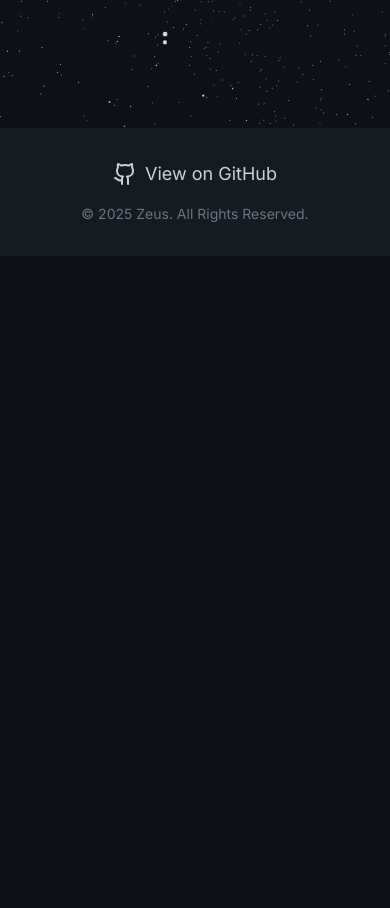
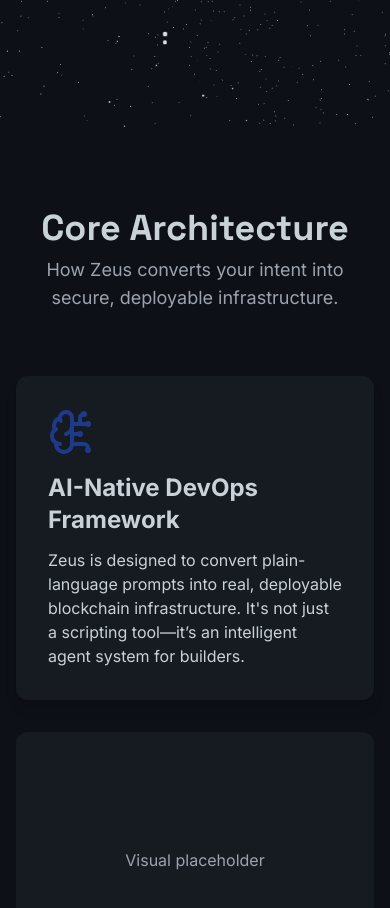
Before and after one commit to Juliasudo/DBO, a Next.js app: page / in a window 390 px wide. Shown: the part 6500-7408 px from the top of the page. Before the commit the page ends 6756 px from the top, so only its background shows below. Built offline with nearby package versions, Linux system fonts and the light colour scheme.

Commit message:
Update Footer.tsx

```diff
--- a/app/sections/Footer.tsx
+++ b/app/sections/Footer.tsx
@@ -1,20 +1,69 @@
-import Link from 'next/link'
-import { GithubIcon } from 'lucide-react'
+'use client';
 
-const Footer = () => {
+import { motion } from 'framer-motion';
+import data from '../lib/data.json';
+import { BrainCircuit, ToyBrick, TerminalSquare, Laptop, Shield, Lock } from 'lucide-react';
+import React from 'react';
+
+// Map icon names from data.json to actual icon components
+const iconMap: { [key: string]: React.ReactNode } = {
+  BrainCircuit: <BrainCircuit className="w-12 h-12 text-brand-blue mb-4" />,
+  ToyBrick: <ToyBrick className="w-12 h-12 text-brand-blue mb-4" />,
+  TerminalSquare: <TerminalSquare className="w-12 h-12 text-brand-blue mb-4" />,
+  Laptop: <Laptop className="w-12 h-12 text-brand-blue mb-4" />,
+  Shield: <Shield className="w-12 h-12 text-brand-blue mb-4" />,
+  Lock: <Lock className="w-12 h-12 text-brand-blue mb-4" />,
+};
+
+// We keep the function name as Features to avoid changing other files
+const Features = () => {
   return (
-    <footer className="py-8 text-center bg-light-card dark:bg-dark-card">
-      <div className="container mx-auto flex flex-col items-center">
-        <Link href="https://github.com/your-repo/zeus" target="_blank" rel="noopener noreferrer" className="flex items-center space-x-2 text-lg hover:text-brand-blue transition-colors">
-          <GithubIcon className="w-6 h-6" />
-          <span>View on GitHub</span>
-        </Link>
-        <p className="text-sm mt-4 text-gray-500">
-          &copy; {new Date().getFullYear()} Zeus. All Rights Reserved.
-        </p>
+    // We use the id="features" so the hero's scroll-down arrow works
+    <section id="features" className="py-20 px-4 bg-light-bg dark:bg-dark-bg">
+      <div className="container mx-auto">
+        <motion.div
+          className="text-center mb-16"
+          initial={{ opacity: 0, y: 20 }}
+          whileInView={{ opacity: 1, y: 0 }}
+          viewport={{ once: true }}
+          transition={{ duration: 0.5 }}
+        >
+          <h2 className="text-4xl font-bold font-display">Core Architecture</h2>
+          <p className="text-lg text-gray-500 dark:text-gray-400 mt-2 max-w-2xl mx-auto">
+            How Zeus converts your intent into secure, deployable infrastructure.
+          </p>
+        </motion.div>
+
+        <div className="space-y-16">
+          {/* This now correctly uses data.architecture */}
+          {data.architecture.map((item, index) => (
+            <motion.div
+              key={item.title}
+              className="flex flex-col md:flex-row items-center gap-8 md:gap-16"
+              initial={{ opacity: 0, x: index % 2 === 0 ? -50 : 50 }}
+              whileInView={{ opacity: 1, x: 0 }}
+              viewport={{ once: true, amount: 0.3 }}
+              transition={{ duration: 0.6 }}
+            >
+              <div className={`w-full md:w-1/2 ${index % 2 === 0 ? 'md:order-last' : ''}`}>
+                <div className="bg-light-card dark:bg-dark-card p-8 rounded-xl shadow-lg">
+                  {iconMap[item.icon]}
+                  <h3 className="text-2xl font-bold mb-3">{item.title}</h3>
+                  <p className="text-light-text dark:text-dark-text">{item.description}</p>
+                </div>
+              </div>
+              <div className="w-full md:w-1/2">
+                {/* Placeholder for future images or graphics */}
+                <div className="w-full h-64 bg-gray-200 dark:bg-dark-card rounded-xl flex items-center justify-center">
+                  <span className="text-gray-400">Visual placeholder</span>
+                </div>
+              </div>
+            </motion.div>
+          ))}
+        </div>
       </div>
-    </footer>
-  )
-}
+    </section>
+  );
+};
 
-export default Footer
+export default Features;
```
